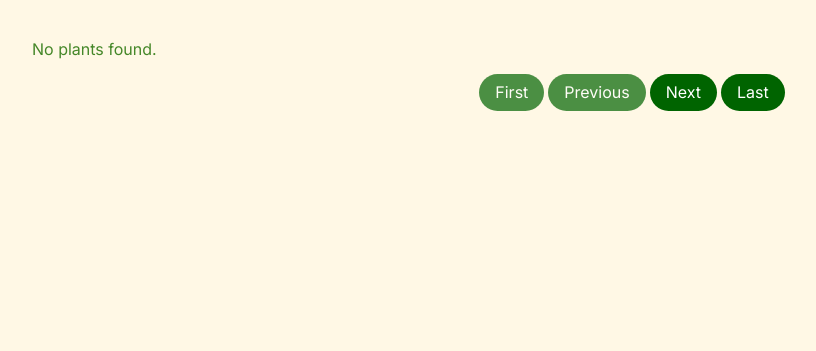
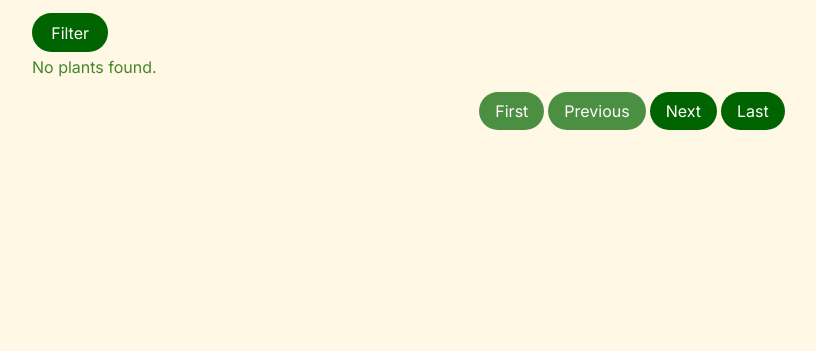
Before and after one commit to HamorHam/IAT459_cropX, a PHP site: page / in a window 1280 px wide. Shown: the part 69-420 px from the top of the page, without its empty margins (8-824 px from the left). Run offline with PHP 8.4, Linux system fonts and the light colour scheme; data that the repository does not hold is empty.

Commit message:
filter btn added

```diff
--- a/cropX/public/css/style.css
+++ b/cropX/public/css/style.css
@@ -151,7 +151,7 @@ footer{
   background: #fff;
 }
 
-.nav-search button {
+.nav-search button, .btn {
   transition: background-color 0.3s ease;
   padding: 0.6em 1.2em;
   border: none;
@@ -159,7 +159,8 @@ footer{
   color: #fff;
   border-radius: 20px;
   cursor: pointer;
-  font-size: 16px
+  font-size: 16px;
+  text-decoration: none;
 }
 
 /*https://css-tricks.com/almanac/pseudo-selectors/p/placeholder/*/
--- a/cropX/public/index.php
+++ b/cropX/public/index.php
@@ -17,6 +17,8 @@ if (isset($_SESSION['username'])) {
 
 
 <div id="content">
+
+  <a class="btn" style="margin-top:2em" href="<?php echo url_for('/filter.php'); ?>">Filter</a>
 
   <div id="plant-list">
     <p>Loading plants...</p>
```
